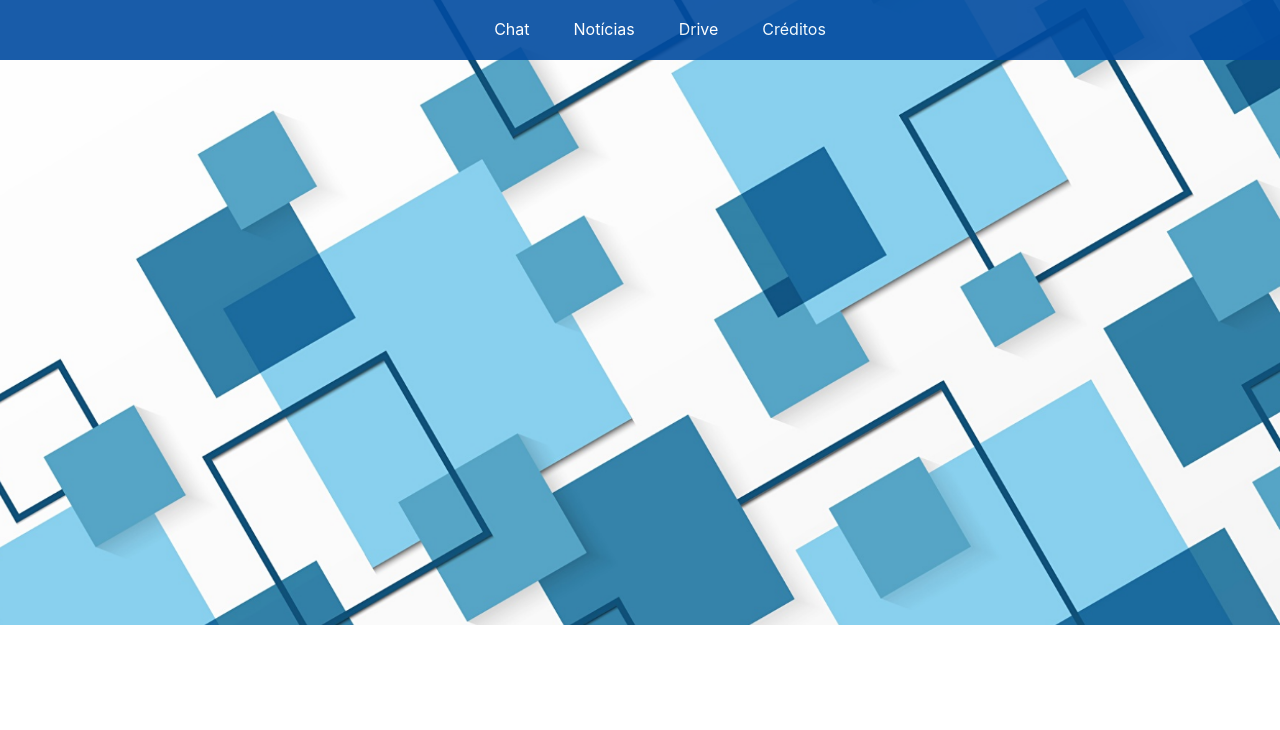
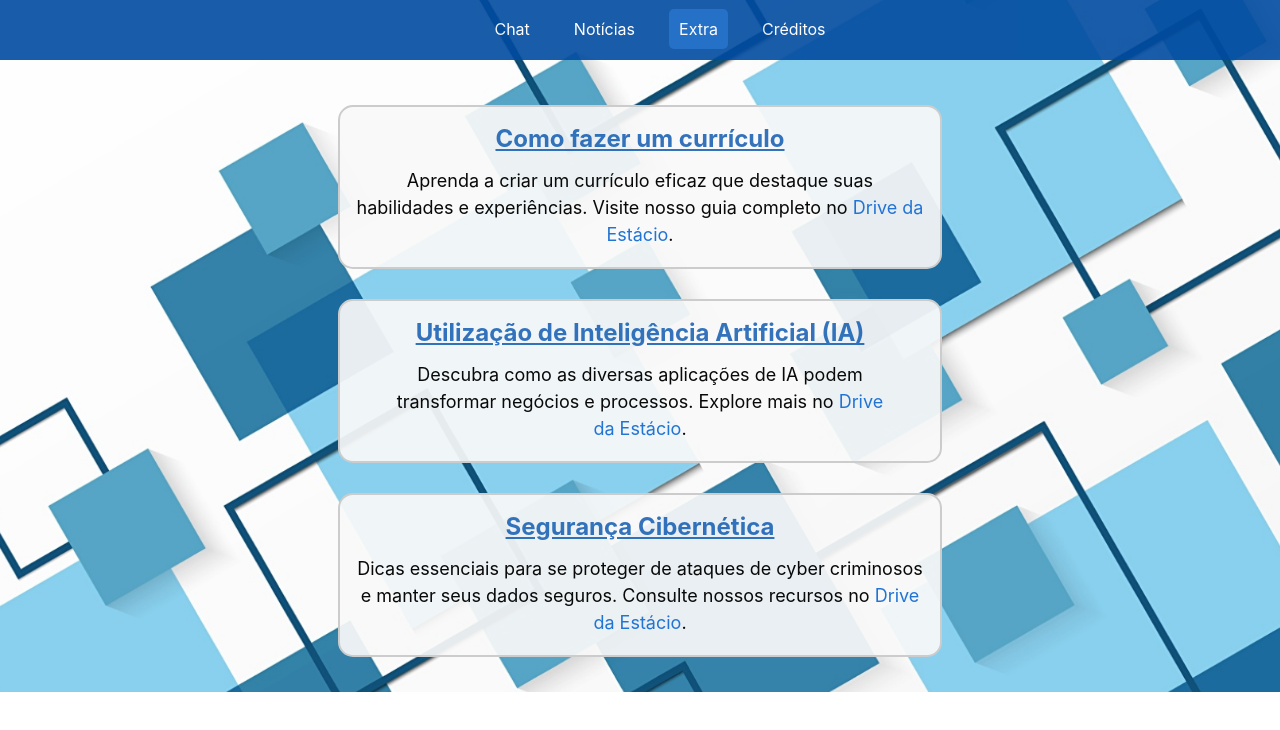
Before and after one commit to estevam5s/chatbot-ltd-estacio, a React (Create React App) app: page /extra in a window 1280 px wide. Shown: the top 730 px of the page. Built offline with nearby package versions, Linux system fonts and the light colour scheme.

Commit message:
scroll,bugs,navegation,details correcting

```diff
--- a/src/App.js
+++ b/src/App.js
@@ -1,53 +1,53 @@
 /* eslint-disable no-lone-blocks */
 import React from 'react';
-import { BrowserRouter as Router, Routes, Route, Link } from 'react-router-dom';
+import { BrowserRouter as Router, Routes, Route, Link, Navigate, useLocation } from 'react-router-dom';
 import Cadastro from './paginas/cadastro';
-import Configuracao from './paginas/configuracao';  // Corrigido: caminho relativo a partir de src
-import Creditos from './paginas/creditos';  // Corrigido: caminho relativo a partir de src
-import Noticias from './paginas/noticias';  // Corrigido: caminho relativo a partir de src
-import Chat from './paginas/chat';  // Corrigido: caminho relativo a partir de src
+import Extra from './paginas/extra';
+import Creditos from './paginas/creditos';
+import Noticias from './paginas/noticias';
+import Chat from './paginas/chat';
 import './estilos/app.css';
-{/*import Login from './paginas/login';  // Corrigido: caminho relativo a partir de src*/}  // Corrigido: caminho relativo a partir de src
 
 function App() {
+  const location = useLocation();
+
   return (
-    <Router>
     <div className="app-container">
       <nav className="navbar">
         <ul className="nav-menu">
           <li className="nav-item">
-              <Link to="/chat" className="nav-link">Chat</Link>
+            <Link to="/chat" className={`nav-link ${location.pathname === '/chat' ? 'active-press' : ''}`}>Chat</Link>
           </li>
           <li className="nav-item">
-              <Link to="/noticias" className="nav-link">Notícias</Link>
+            <Link to="/noticias" className={`nav-link ${location.pathname === '/noticias' ? 'active-press' : ''}`}>Notícias</Link>
           </li>
           <li className="nav-item">
-              <Link to="/configuracao" className="nav-link">Drive</Link>
+            <Link to="/extra" className={`nav-link ${location.pathname === '/extra' ? 'active-press' : ''}`}>Extra</Link>
           </li>
           <li className="nav-item">
-              <Link to="/creditos" className="nav-link">Créditos</Link>
+            <Link to="/creditos" className={`nav-link ${location.pathname === '/creditos' ? 'active-press' : ''}`}>Créditos</Link>
           </li>
-            {/*
-            <li className="nav-item">
-              <Link to="/login" className="nav-link">Login</Link>
-            </li>
-            */}
         </ul>
       </nav>
 
       <div className="content">
         <Routes>
-            {/*<Route path="/login" element={<Login />} /> Corrigido: caminho da rota */}
+          <Route path="/" element={<Navigate to="/chat" />} />
           <Route path="/cadastro" element={<Cadastro />} />
-            <Route path="/configuracao" element={<Configuracao />} />
+          <Route path="/extra" element={<Extra />} />
           <Route path="/creditos" element={<Creditos />} />
           <Route path="/noticias" element={<Noticias />} />
           <Route path="/chat" element={<Chat />} />
         </Routes>
       </div>
     </div>
+  );
+}
+
+export default function AppWrapper() {
+  return (
+    <Router>
+      <App />
     </Router>
   );
 }
-
-export default App;
--- a/src/estilos/app.css
+++ b/src/estilos/app.css
@@ -1,4 +1,9 @@
 /* Estilos da aplicação */
+
+.active-press{
+  background-color: #136bcfbd;
+}
+
 
 html{
   background-image: url('../img/image\ 72.png');
--- a/src/estilos/chat.css
+++ b/src/estilos/chat.css
@@ -8,9 +8,10 @@
 
 .chat-title {
   margin-bottom: 20px;
-  color: #2174D4;
-  font-weight: 800;
-  font-size: 26px;
+  color: #1466C3;
+  font-weight: 700;
+  font-size: 32px;
+  text-decoration: underline;
 }
 
 .chat-box {
--- a/src/estilos/configuracao.css
+++ /dev/null
@@ -1,41 +0,0 @@
-.configuracao-container {
-  display: flex;
-  flex-direction: column;
-  align-items: center;
-  justify-content: center;
-  height: 100vh;
-  padding: 20px;
-  text-align: center;
-}
-
-.title {
-  font-size: 32px;
-  margin-bottom: 20px;
-  color: #333;
-}
-
-.info-section {
-  margin-bottom: 40px;
-  max-width: 600px;
-}
-
-.section-title {
-  font-size: 24px;
-  color: #555;
-  margin-bottom: 10px;
-}
-
-.section-content {
-  font-size: 18px;
-  color: #777;
-  line-height: 1.5;
-}
-
-.section-content a {
-  color: #007bff;
-  text-decoration: none;
-}
-
-.section-content a:hover {
-  text-decoration: underline;
-}
--- /dev/null
+++ b/src/estilos/extra.css
@@ -0,0 +1,67 @@
+.configuracao-container {
+  display: flex;
+  flex-direction: column;
+  align-items: center;
+  justify-content: center;
+  text-align: center;
+}
+
+.info-section {
+  display: flex;
+  flex-direction: column;
+  align-items: center;
+  justify-content: center;
+
+  margin-bottom: 30px;
+  width: 600px;
+  height: 10rem;
+  background: rgba(249, 249, 249, 0.92) !important;
+  border: 2px solid #CCCCCC;
+  border-radius: 15px;
+}
+
+@media (max-width: 630px){
+  .info-section{
+    width: 450px;
+  }
+}
+
+.section-title {
+  padding-top: 20px;
+  font-size: 24px;
+  color: #0151accb !important;
+  font-weight: 700;
+  text-decoration: underline;
+}
+
+.section-content {
+  font-size: 18px;
+  max-width: 50ch;
+  color: #090909;
+  line-height: 1.5;
+  position: relative;
+  top: -28px;
+}
+
+.ia-drive{
+  width: 45ch;
+}
+
+.section-content a {
+  color: #2174D4;
+  text-decoration: none;
+}
+
+
+@media (max-width: 470px){
+  .info-section{
+    width: 350px;
+    height: 13rem;
+  }
+
+  .section-content{
+    font-size: 16px;
+    max-width: 30ch;
+  }
+
+}
--- a/src/paginas/chat.js
+++ b/src/paginas/chat.js
@@ -40,9 +40,9 @@ const getGreeting = () => {
   if (currentTime < 12) {
     return 'Bom dia! Espero que o seu dia seja especial';
   } else if (currentTime < 18) {
-    return 'Boa tarde! Como está sendo o seu dia';
+    return 'Boa tarde! Como está sendo o seu dia?';
   } else {
-    return 'Boa noite! Como foi o seu dia';
+    return 'Boa noite! Como foi o seu dia?';
   }
 };
 
@@ -220,7 +220,7 @@ const Chat = () => {
 
   return (
     <div className="chat-container">
-      <h2 className="chat-title">Chat CR</h2>
+      <h2 className="chat-title">Gerador de Currículo!</h2>
       <div className="chat-box">
         <div className="messages">
           {messages.map((message, index) => (
@@ -244,6 +244,7 @@ const Chat = () => {
               </button>
             </div>
           )}
+          <div ref={messagesEndRef}></div>
         </div>
         <div className="input-container">
           <input
--- a/src/paginas/configuracao.js
+++ /dev/null
@@ -1,33 +0,0 @@
-import React from 'react';
-import '../estilos/configuracao.css';
-
-const Configuracao = () => {
-  return (
-    <div className="configuracao-container">
-      <h2 className="title">Informações extras</h2>
-      <div className="info-section">
-        <h3 className="section-title">Como fazer um currículo</h3>
-        <p className="section-content">
-          Aprenda a criar um currículo eficaz que destaque suas habilidades e experiências.
-          Visite nosso guia completo no <a href="https://drive.google.com/drive/folders/1W3LqVf1waEbyDLQU92fCAPzMzjpkszmM" target="_blank" rel="noopener noreferrer">Drive da Estácio</a>.
-        </p>
-      </div>
-      <div className="info-section">
-        <h3 className="section-title">Utilização de Inteligência Artificial (IA)</h3>
-        <p className="section-content">
-          Descubra como as diversas aplicações de IA podem transformar negócios e processos.
-          Explore mais no <a href="https://drive.google.com/drive/folders/1IlWp7zQ6HNQVuYOnjhkXJ9Wh8zhU7iUm" target="_blank" rel="noopener noreferrer">Drive da Estácio</a>.
-        </p>
-      </div>
-      <div className="info-section">
-        <h3 className="section-title">Segurança Cibernética</h3>
-        <p className="section-content">
-          Dicas essenciais para se proteger de ataques de cyber criminosos e manter seus dados seguros.
-          Consulte nossos recursos no <a href="https://drive.google.com/drive/folders/1VuDt6rouIkN1J9gEP5OxpHqptRFlamms" target="_blank" rel="noopener noreferrer">Drive da Estácio</a>.
-        </p>
-      </div>
-    </div>
-  );
-}
-
-export default Configuracao;
--- /dev/null
+++ b/src/paginas/extra.js
@@ -0,0 +1,33 @@
+import React from 'react';
+import '../estilos/extra.css';
+
+const Configuracao = () => {
+  return (
+    <div className="configuracao-container">
+      <h2 className="title"></h2>
+      <div className="info-section">
+        <h3 className="section-title">Como fazer um currículo</h3>
+        <p className="section-content">
+          Aprenda a criar um currículo eficaz que destaque suas habilidades e experiências.
+          Visite nosso guia completo no <a href="https://drive.google.com/drive/folders/1W3LqVf1waEbyDLQU92fCAPzMzjpkszmM" target="_blank" rel="noopener noreferrer">Drive da Estácio</a>.
+        </p>
+      </div>
+      <div className="info-section">
+        <h3 className="section-title">Utilização de Inteligência Artificial (IA)</h3>
+        <p className="section-content ia-drive">
+          Descubra como as diversas aplicações de IA podem transformar negócios e processos.
+          Explore mais no <a href="https://drive.google.com/drive/folders/1IlWp7zQ6HNQVuYOnjhkXJ9Wh8zhU7iUm" target="_blank" rel="noopener noreferrer">Drive da Estácio</a>.
+        </p>
+      </div>
+      <div className="info-section">
+        <h3 className="section-title">Segurança Cibernética</h3>
+        <p className="section-content">
+          Dicas essenciais para se proteger de ataques de cyber criminosos e manter seus dados seguros.
+          Consulte nossos recursos no <a href="https://drive.google.com/drive/folders/1VuDt6rouIkN1J9gEP5OxpHqptRFlamms" target="_blank" rel="noopener noreferrer">Drive da Estácio</a>.
+        </p>
+      </div>
+    </div>
+  );
+}
+
+export default Configuracao;
```
Lines whose indentation alone changed are shown as unchanged.
